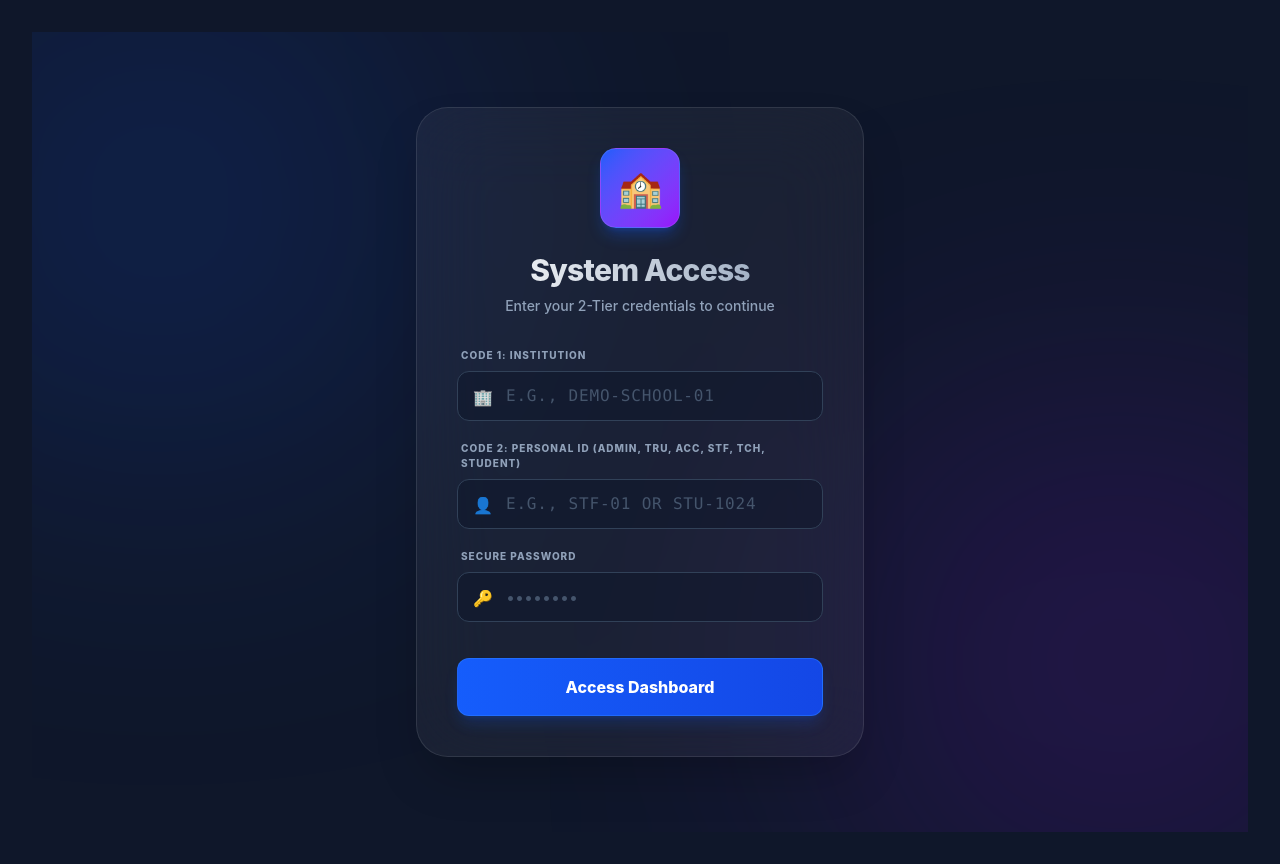
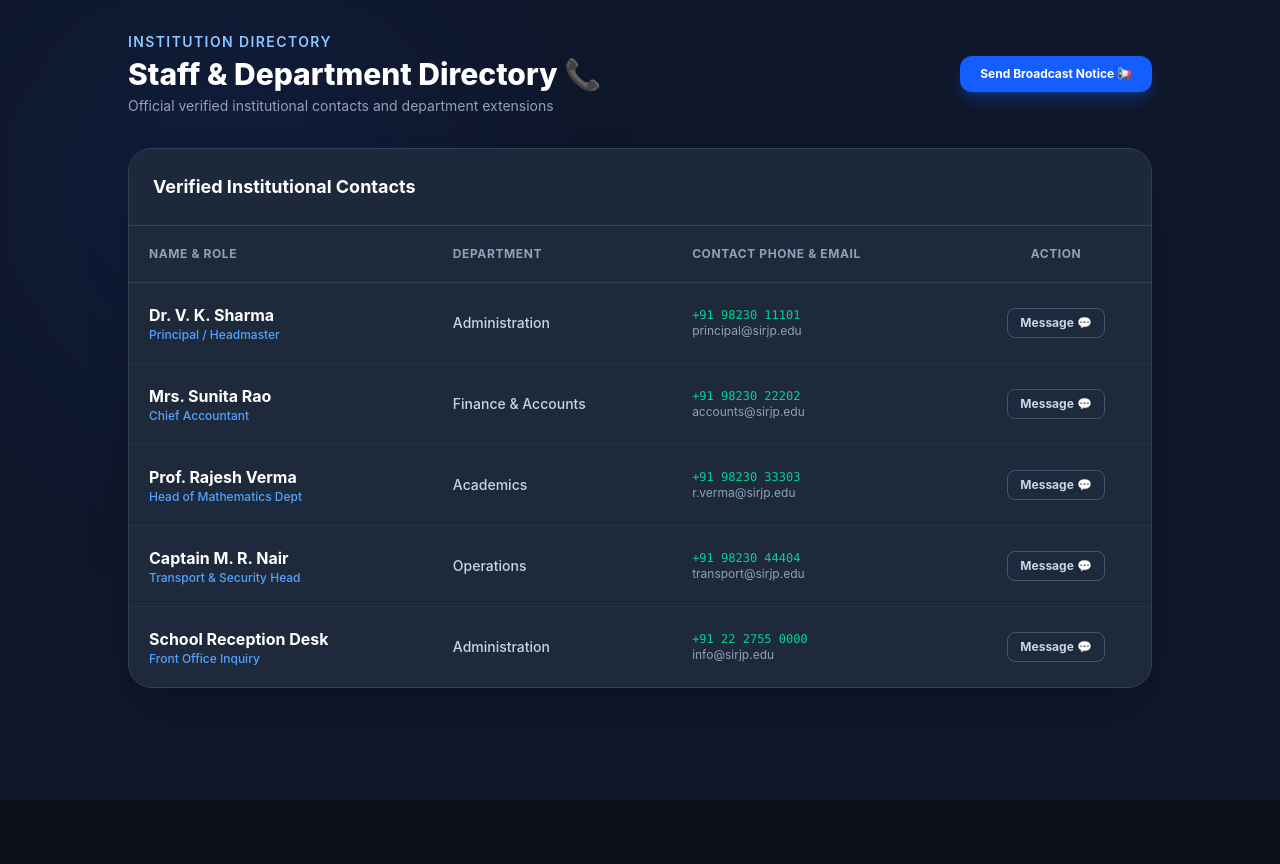
Before and after one commit to sikhakumari011989-stack/school-erp, a React (Vite) app: page /admin/directory in a window 1280 px wide. Before the commit this address led to /login. After the commit the page ends 800 px from the top, so only its background shows below. Built offline with nearby package versions, Linux system fonts and the light colour scheme.

Commit message:
Added Institutional Directory and Communication Hub module

```diff
--- a/src/App.jsx
+++ b/src/App.jsx
@@ -10,7 +10,8 @@ import PrincipalDashboard from './pages/PrincipalDashboard';
 import AccountantDashboard from './pages/AccountantDashboard';
 import TrusteeDashboard from './pages/TrusteeDashboard';
 import StaffDashboard from './pages/StaffDashboard';
-import SystemAudit from './pages/SystemAudit'; // NEW IMPORT
+import SystemAudit from './pages/SystemAudit';
+import InstitutionalDirectory from './pages/InstitutionalDirectory'; // NEW IMPORT
 import TeacherDashboard from './pages/TeacherDashboard';
 import TeacherHomework from './pages/TeacherHomework';
 import TeacherAttendance from './pages/TeacherAttendance';
@@ -54,7 +55,8 @@ export default function App() {
           <Route path="/accountant/dashboard" element={<AccountantDashboard />} />
           <Route path="/trustee/dashboard" element={<TrusteeDashboard />} />
           <Route path="/staff/dashboard" element={<StaffDashboard />} />
-          <Route path="/admin/audit" element={<SystemAudit />} /> {/* NEW ROUTE */}
+          <Route path="/admin/audit" element={<SystemAudit />} />
+          <Route path="/admin/directory" element={<InstitutionalDirectory />} /> {/* NEW ROUTE */}
 
           <Route path="/teacher/dashboard" element={<TeacherDashboard />} />
           <Route path="/teacher/homework" element={<TeacherHomework />} />
--- a/src/Components/Sidebar.jsx
+++ b/src/Components/Sidebar.jsx
@@ -18,7 +18,8 @@ export default function Sidebar() {
         { name: 'Accountant Suite', path: '/accountant/dashboard', icon: '💰' },
         { name: 'Trustee Audit', path: '/trustee/dashboard', icon: '📈' },
         { name: 'Staff Portal', path: '/staff/dashboard', icon: '🛠️' },
-        { name: 'Security Audit', path: '/admin/audit', icon: '⚙️' } // NEW LINK
+        { name: 'Security Audit', path: '/admin/audit', icon: '⚙️' },
+        { name: 'Directory & Comms', path: '/admin/directory', icon: '📞' } // NEW LINK
       ];
     } else if (user.role === 'staff') {
       return [
--- /dev/null
+++ b/src/pages/InstitutionalDirectory.jsx
@@ -0,0 +1,68 @@
+import React, { useState } from "react";
+
+export default function InstitutionalDirectory() {
+  const [directory] = useState([
+    { name: "Dr. V. K. Sharma", role: "Principal / Headmaster", dept: "Administration", phone: "+91 98230 11101", email: "principal@sirjp.edu" },
+    { name: "Mrs. Sunita Rao", role: "Chief Accountant", dept: "Finance & Accounts", phone: "+91 98230 22202", email: "accounts@sirjp.edu" },
+    { name: "Prof. Rajesh Verma", role: "Head of Mathematics Dept", dept: "Academics", phone: "+91 98230 33303", email: "r.verma@sirjp.edu" },
+    { name: "Captain M. R. Nair", role: "Transport & Security Head", dept: "Operations", phone: "+91 98230 44404", email: "transport@sirjp.edu" },
+    { name: "School Reception Desk", role: "Front Office Inquiry", dept: "Administration", phone: "+91 22 2755 0000", email: "info@sirjp.edu" }
+  ]);
+
+  return (
+    <div className="relative text-slate-200 min-h-full pb-10 font-sans">
+      <div className="fixed top-0 left-10 w-96 h-96 bg-blue-600/10 rounded-full blur-[120px] pointer-events-none"></div>
+
+      <div className="relative z-10 max-w-5xl mx-auto">
+        <div className="mb-8 flex justify-between items-center flex-wrap gap-4">
+          <div>
+            <p className="text-blue-300 text-sm font-semibold mb-1 uppercase tracking-widest">Institution Directory</p>
+            <h1 className="text-3xl font-extrabold text-white">Staff & Department Directory 📞</h1>
+            <p className="text-slate-400 text-sm mt-1">Official verified institutional contacts and department extensions</p>
+          </div>
+          <button onClick={() => alert("Opening broadcast message composer...")} className="bg-blue-600 hover:bg-blue-700 text-white font-bold px-5 py-2.5 rounded-xl text-xs shadow-lg shadow-blue-600/30 transition-all">
+            Send Broadcast Notice 📢
+          </button>
+        </div>
+
+        {/* DIRECTORY TABLE */}
+        <div className="bg-[#1E293B] border border-slate-700 rounded-3xl shadow-2xl overflow-hidden">
+          <div className="p-6 border-b border-slate-700 bg-slate-800/50">
+            <h2 className="text-lg font-bold text-white">Verified Institutional Contacts</h2>
+          </div>
+          <table className="w-full text-left border-collapse">
+            <thead>
+              <tr className="border-b border-slate-700 text-slate-400 text-xs uppercase tracking-wider">
+                <th className="p-5">Name & Role</th>
+                <th className="p-5">Department</th>
+                <th className="p-5">Contact Phone & Email</th>
+                <th className="p-5 text-center">Action</th>
+              </tr>
+            </thead>
+            <tbody className="divide-y divide-slate-700/50 text-sm">
+              {directory.map((d, idx) => (
+                <tr key={idx} className="hover:bg-slate-800/30 transition-colors">
+                  <td className="p-5">
+                    <p className="font-bold text-white text-base">{d.name}</p>
+                    <p className="text-xs text-blue-400 font-medium">{d.role}</p>
+                  </td>
+                  <td className="p-5 text-slate-300 font-medium">{d.dept}</td>
+                  <td className="p-5">
+                    <p className="font-mono text-xs text-emerald-400">{d.phone}</p>
+                    <p className="text-xs text-slate-400">{d.email}</p>
+                  </td>
+                  <td className="p-5 text-center">
+                    <button onClick={() => alert(`Initiating direct message to ${d.name}...`)} className="bg-slate-800 hover:bg-blue-600 text-slate-300 hover:text-white font-bold px-3 py-1.5 rounded-lg text-xs border border-slate-600 hover:border-blue-500 transition-all">
+                      Message 💬
+                    </button>
+                  </td>
+                </tr>
+              ))}
+            </tbody>
+          </table>
+        </div>
+
+      </div>
+    </div>
+  );
+}
```
